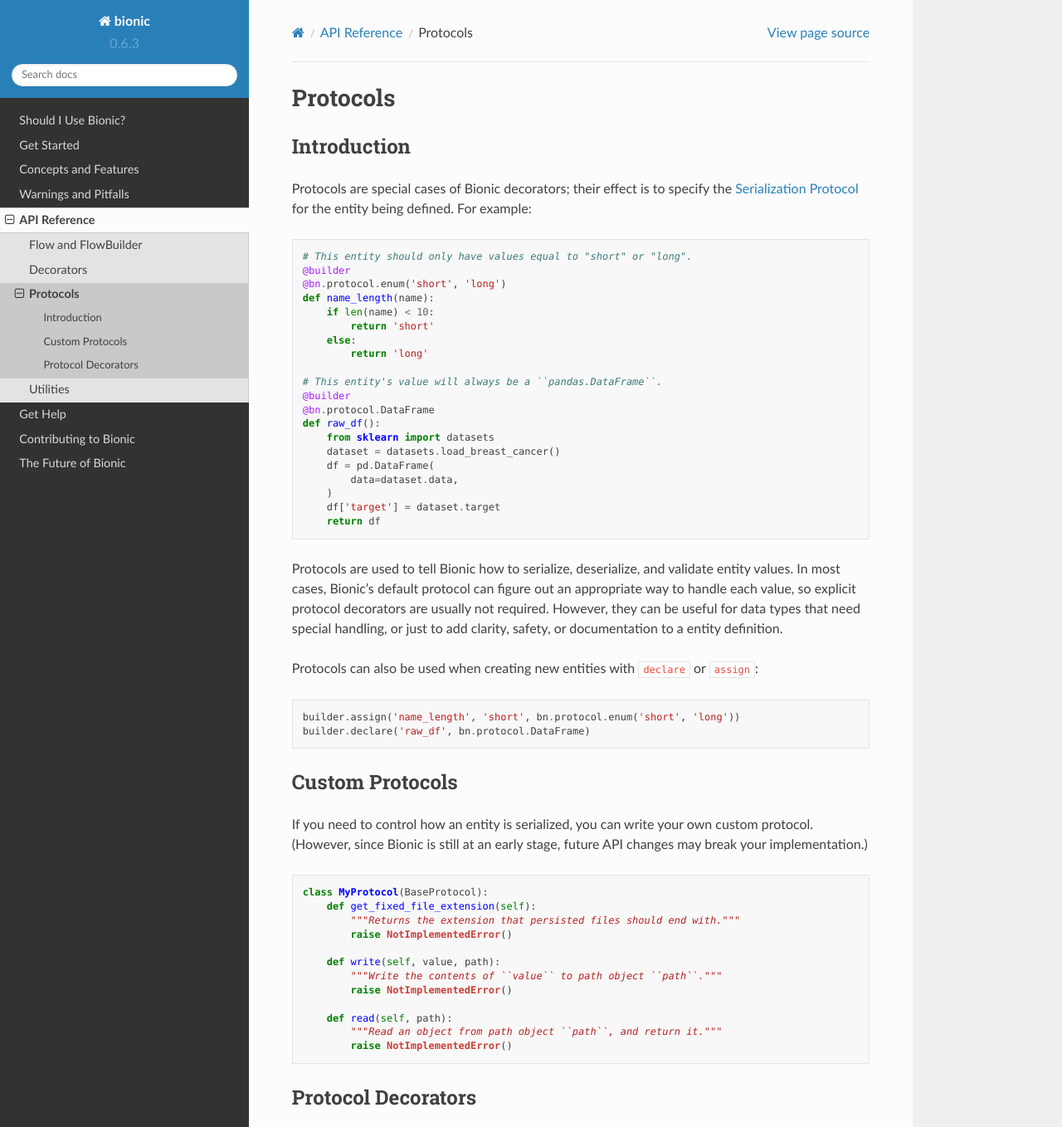
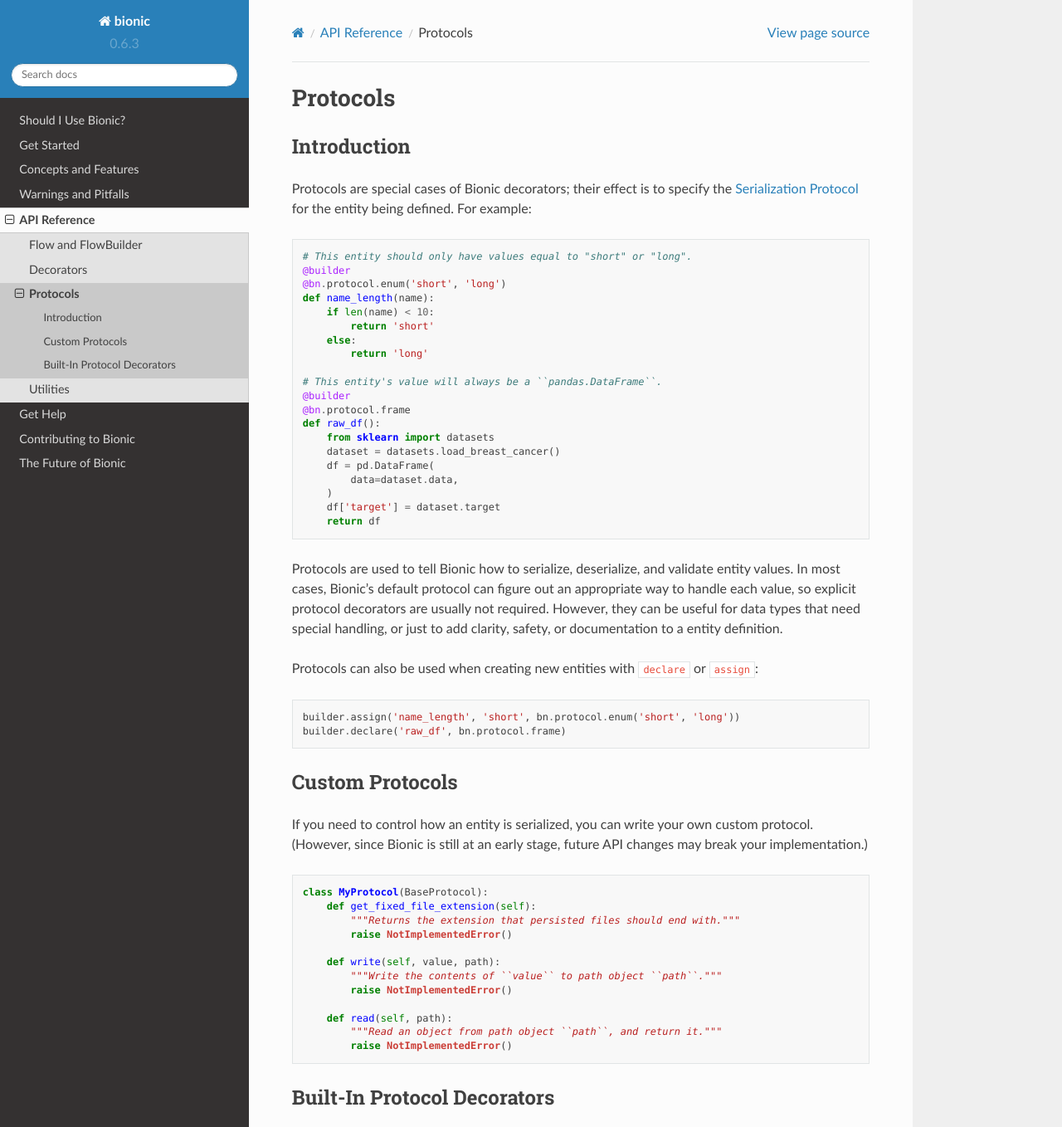
Before and after one commit to square/bionic, a Sphinx documentation site: the page built from docs/api/protocols.rst, in a window 1280 px wide and 1400 px high, cut to the strip 0-1358 px from the top of the window. Shown: the whole strip at 83% size. Built offline with Sphinx 7.4.7 and the Read the Docs theme 2.0.0, drawn with Linux system fonts in a browser that asks for light colours.

Commit message:
Fix invalid reference to `protocol.frame` in docs
A couple places in the doc use `protocol.DataFrame`, which doesn't
exist; it should be `protocol.frame`.

```diff
--- a/docs/api/protocols.rst
+++ b/docs/api/protocols.rst
@@ -22,7 +22,7 @@
 
     # This entity's value will always be a ``pandas.DataFrame``.
     @builder
-    @bn.protocol.DataFrame
+    @bn.protocol.frame
     def raw_df():
         from sklearn import datasets
         dataset = datasets.load_breast_cancer()
@@ -45,7 +45,7 @@
 .. code-block:: python
 
     builder.assign('name_length', 'short', bn.protocol.enum('short', 'long'))
-    builder.declare('raw_df', bn.protocol.DataFrame)
+    builder.declare('raw_df', bn.protocol.frame)
 
 Custom Protocols
 ----------------
@@ -69,8 +69,8 @@
             """Read an object from path object ``path``, and return it."""
             raise NotImplementedError()
 
-Protocol Decorators
--------------------
+Built-In Protocol Decorators
+----------------------------
 
 .. autofunction:: bionic.protocol.dillable
 .. autofunction:: bionic.protocol.enum
```
